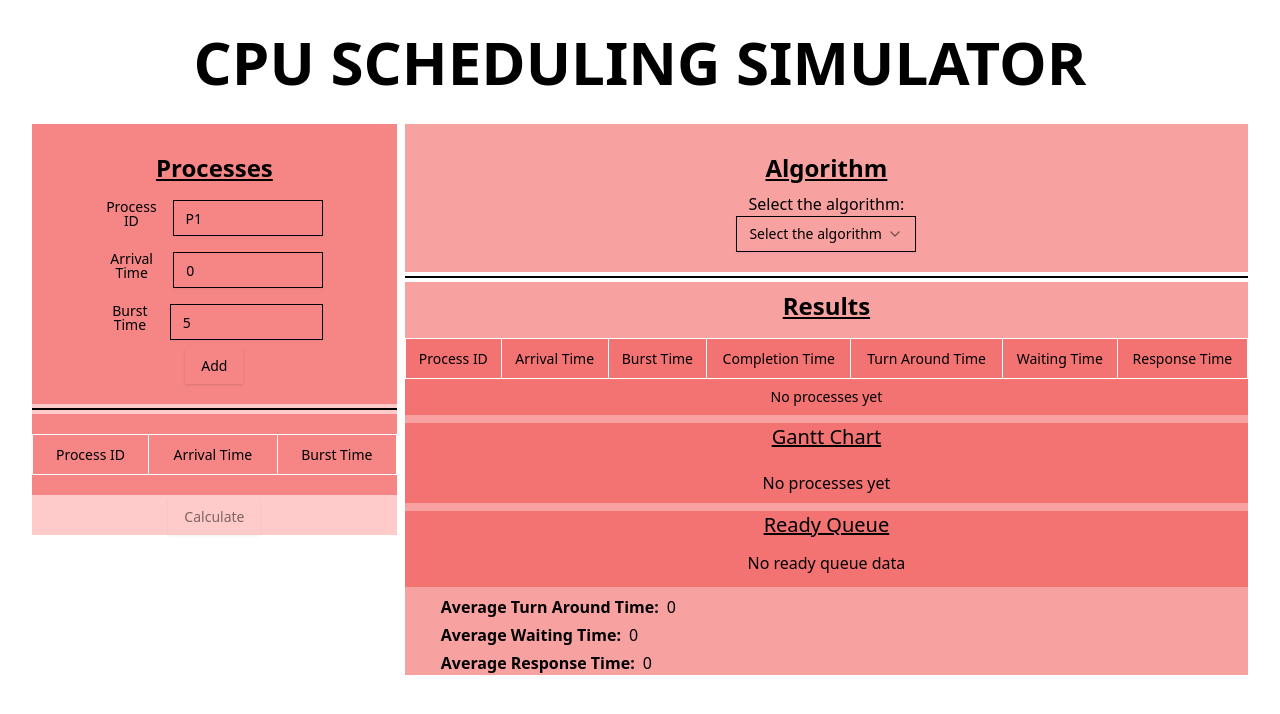
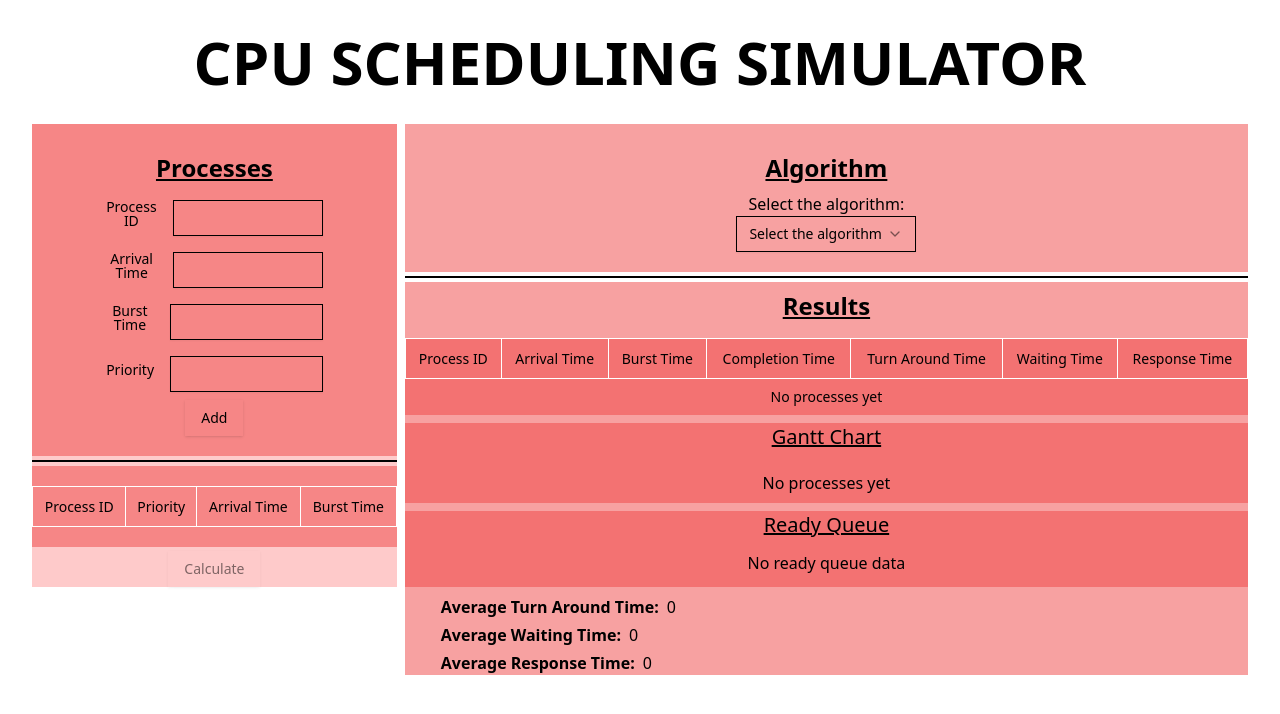
Before and after one commit to Tejas383/LPU_CSE311_CA2, a React (Vite) app: page / in a window 1280 px wide. Shown: the top 714 px of the page. Built offline with nearby package versions, Linux system fonts and the light colour scheme.

Commit message:
added another input field (namely priority) for priority scheduling

```diff
--- a/src/AlgorithmSelector.jsx
+++ b/src/AlgorithmSelector.jsx
@@ -24,6 +24,7 @@ const AlgorithmSelector = ({algorithm, setAlgorithm}) => {
             <SelectLabel>Algorithms</SelectLabel>
             <SelectItem value="fcfs">First Come First Serve</SelectItem>
             <SelectItem value="sjf">Shortest Job First</SelectItem>
+            <SelectItem value="priority-non-pre">Non-Preemptive Priority Scheduling</SelectItem>
           </SelectGroup>
         </SelectContent>
       </Select>
--- a/src/Process.jsx
+++ b/src/Process.jsx
@@ -10,6 +10,7 @@ import {
 } from "./components/ui/tooltip";
 import runFCFS from "./algorithms/fcfs";
 import runSJF from "./algorithms/sjf";
+import runPriorityNP from "./algorithms/priorityNP";
 
 const Process = ({
   process,
@@ -30,6 +31,12 @@ const Process = ({
       setGanttData(gantt);
       setCalculatedProcess(result);
       setReadyQueue(readyQueue);
+    }
+    if (algorithm == "priority-non-pre") {
+        const { gantt, result } = runPriorityNP(process);
+        setGanttData(gantt);
+        setCalculatedProcess(result);
+        setReadyQueue(readyQueue);
     }
   };
   return (
--- a/src/ProcessForm.jsx
+++ b/src/ProcessForm.jsx
@@ -1,8 +1,8 @@
-import React from 'react'
-import { zodResolver } from "@hookform/resolvers/zod"
-import { useForm } from "react-hook-form"
-import { toast } from "sonner"
-import { z } from "zod"
+import React from "react";
+import { zodResolver } from "@hookform/resolvers/zod";
+import { useForm } from "react-hook-form";
+import { toast } from "sonner";
+import { z } from "zod";
 import {
   Form,
   FormControl,
@@ -11,40 +11,42 @@ import {
   FormItem,
   FormLabel,
   FormMessage,
-} from "@/components/ui/form"
-import { Input } from "@/components/ui/input"
-import { Button } from '@/components/ui/button'
+} from "@/components/ui/form";
+import { Input } from "@/components/ui/input";
+import { Button } from "@/components/ui/button";
 
 const FormSchema = z.object({
   pid: z.string().min(2, {
     message: "pid must be at least 2 characters.",
   }),
-})
+});
 
-const ProcessForm = ({process, setProcess}) => {
+const ProcessForm = ({ process, setProcess }) => {
   const form = useForm({
     resolver: zodResolver(FormSchema),
     defaultValues: {
       pid: "",
+      pr: "",
       at: "",
       bt: "",
       ct: "",
       tat: "",
       wt: "",
       rt: "",
-    }
-  })
+    },
+  });
 
   const handleAddProcess = () => {
     const values = form.getValues();
 
-    if (process.some(p => p.pid === values.pid)) {
+    if (process.some((p) => p.pid === values.pid)) {
       alert(`process with pid ${values.pid} already exists`);
       return;
     }
 
     const newProcess = {
       pid: values.pid,
+      pr: values.pr,
       at: Number(values.at),
       bt: Number(values.bt),
       ct: null,
@@ -57,12 +59,14 @@ const ProcessForm = ({process, setProcess}) => {
     form.reset();
   };
 
-
   return (
-    <div className=' flex flex-col items-center justify-center bg-red-500/50 p-5 '>
-      <h2 className='font-bold text-2xl underline p-2'>Processes</h2>
+    <div className=" flex flex-col items-center justify-center bg-red-500/50 p-5 ">
+      <h2 className="font-bold text-2xl underline p-2">Processes</h2>
       <Form {...form}>
-      <form onSubmit={form.handleSubmit(handleAddProcess)} className="w-2/3 space-y-2">
+        <form
+          onSubmit={form.handleSubmit(handleAddProcess)}
+          className="w-2/3 space-y-2"
+        >
           <FormField
             control={form.control}
             name="pid"
@@ -70,7 +74,7 @@ const ProcessForm = ({process, setProcess}) => {
               <FormItem className="flex items-center gap-4">
                 <FormLabel>Process ID</FormLabel>
                 <FormControl>
-                <Input placeholder="P1" {...field} />
+                  <Input placeholder="" {...field} />
                 </FormControl>
                 <FormMessage />
               </FormItem>
@@ -83,7 +87,7 @@ const ProcessForm = ({process, setProcess}) => {
               <FormItem className="flex items-center gap-4">
                 <FormLabel>Arrival Time</FormLabel>
                 <FormControl>
-                <Input placeholder="0" {...field} />
+                  <Input placeholder="" {...field} />
                 </FormControl>
                 <FormMessage />
               </FormItem>
@@ -96,7 +100,20 @@ const ProcessForm = ({process, setProcess}) => {
               <FormItem className="flex items-center gap-4">
                 <FormLabel>Burst Time</FormLabel>
                 <FormControl>
-                <Input placeholder="5" {...field} />
+                  <Input placeholder="" {...field} />
+                </FormControl>
+                <FormMessage />
+              </FormItem>
+            )}
+          />
+          <FormField
+            control={form.control}
+            name="pr"
+            render={({ field }) => (
+              <FormItem className="flex items-center gap-4">
+                <FormLabel>Priority</FormLabel>
+                <FormControl>
+                  <Input placeholder="" {...field} />
                 </FormControl>
                 <FormMessage />
               </FormItem>
@@ -106,7 +123,7 @@ const ProcessForm = ({process, setProcess}) => {
         </form>
       </Form>
     </div>
-  )
-}
+  );
+};
 
-export default ProcessForm
+export default ProcessForm;
--- a/src/ProcessTable.jsx
+++ b/src/ProcessTable.jsx
@@ -12,16 +12,14 @@ import {
   DropdownMenuContent,
   DropdownMenuItem,
   DropdownMenuTrigger,
-} from "@/components/ui/dropdown-menu"
+} from "@/components/ui/dropdown-menu";
 
 const ProcessTable = ({ process, setProcess }) => {
-  // console.log(process);
-
   const handleDeleteEvent = (idx) => {
     const updated = [...process];
     updated.splice(idx, 1);
     setProcess(updated);
-  }
+  };
 
   const [openRow, setOpenRow] = useState(null);
 
@@ -32,6 +30,9 @@ const ProcessTable = ({ process, setProcess }) => {
           <TableRow className="">
             <TableHead className="border border-white text-center">
               Process ID
+            </TableHead>
+            <TableHead className="border border-white text-center">
+              Priority
             </TableHead>
             <TableHead className="border border-white text-center">
               Arrival Time
@@ -54,6 +55,7 @@ const ProcessTable = ({ process, setProcess }) => {
                   onClick={() => setOpenRow(idx)}
                 >
                   <TableCell className="border border-white">{p.pid}</TableCell>
+                  <TableCell className="border border-white">{p.pr}</TableCell>
                   <TableCell className="border border-white">{p.at}</TableCell>
                   <TableCell className="border border-white">{p.bt}</TableCell>
                 </TableRow>
--- /dev/null
+++ b/src/algorithms/priorityNP.jsx
@@ -0,0 +1,3 @@
+export default function runPriorityNP(processes) {
+
+}
```
Lines whose indentation alone changed are shown as unchanged.
